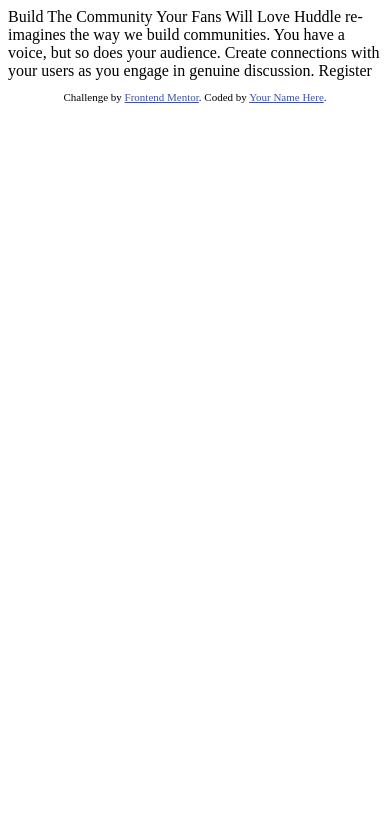
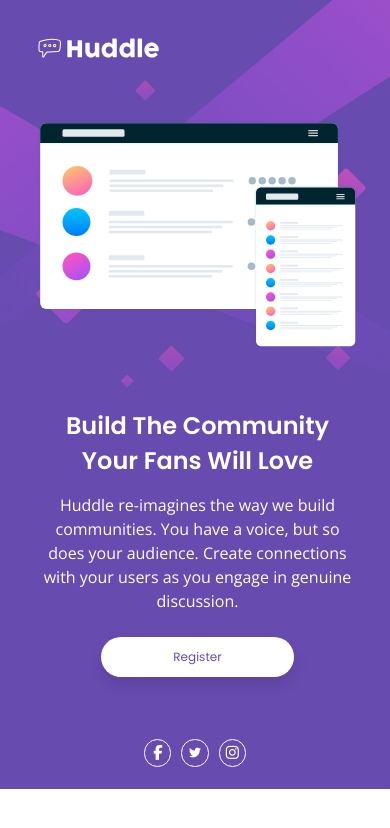
Before and after one commit to mehdi-adham/huddle-landing-page-with-single-introductory-section-master, a plain HTML site: page index.html in a window 390 px wide. Drawn offline with nearby package versions, Linux system fonts and the light colour scheme.

Commit message:
working on style and css

```diff
--- a/index.html
+++ b/index.html
@@ -1,33 +1,46 @@
 <!DOCTYPE html>
 <html lang="en">
+
 <head>
   <meta charset="UTF-8">
-  <meta name="viewport" content="width=device-width, initial-scale=1.0"> <!-- displays site properly based on user's device -->
+  <meta name="viewport" content="width=device-width, initial-scale=1.0">
+  <!-- displays site properly based on user's device -->
 
   <link rel="icon" type="image/png" sizes="32x32" href="./images/favicon-32x32.png">
 
   <title>Frontend Mentor | Huddle landing page with single introductory section</title>
 
-  <!-- Feel free to remove these styles or customise in your own stylesheet 👍 -->
-  <style>
-    .attribution { font-size: 11px; text-align: center; }
-    .attribution a { color: hsl(228, 45%, 44%); }
-  </style>
+  <link rel="stylesheet" href="style.css">
+  <script src="https://kit.fontawesome.com/67c5ae2572.js" crossorigin="anonymous"></script>
 </head>
+
 <body>
 
-  Build The Community Your Fans Will Love
+  <main class="Huddle">
+    <div class="logo">
+      <img src="images/logo.svg" alt="logo">
+    </div>
 
-  Huddle re-imagines the way we build communities. You have a voice, but so does your audience.
-  Create connections with your users as you engage in genuine discussion.
+    <div class="content">
+      <div class="mockups">
+        <img src="images/illustration-mockups.svg" alt="">
+      </div>
 
-  Register
+      <form action="#" class="form">
+        <h1>Build The Community Your Fans Will Love</h1>
+        <p>Huddle re-imagines the way we build communities. You have a voice, but so does your audience.
+          Create connections with your users as you engage in genuine discussion.</p>
+        <button class="btn">Register</button>
+      </form>
+    </div>
 
-  <footer>
-    <p class="attribution">
-      Challenge by <a href="https://www.frontendmentor.io?ref=challenge" target="_blank">Frontend Mentor</a>.
-      Coded by <a href="#">Your Name Here</a>.
-    </p>
-  </footer>
+    <div class="social-icon">
+      <div><i class="fa fa-facebook fa-lg"></i></div>
+      <div><i class="fab fa-twitter"></i></div>
+      <div><i class="fab fa-instagram fa-lg"></i></div>
+    </div>
+  </main>
+
 </body>
+
 </html>
--- /dev/null
+++ b/style.css
@@ -0,0 +1,168 @@
+@import url("https://fonts.googleapis.com/css2?family=Poppins:wght@400;600&display=swap");
+@import url("https://fonts.googleapis.com/css2?family=Open+Sans&display=swap");
+:root {
+  --Violet: hsl(257, 40%, 49%);
+  --Soft-Magenta: hsl(300, 69%, 71%);
+}
+
+* {
+  margin: 0;
+  padding: 0;
+  box-sizing: border-box;
+}
+
+body {
+  font-family: "Open Sans", sans-serif;
+  /*overflow-x: scroll;
+  overflow-y: hidden;
+  width: 1440px;
+  height: 800px;*/
+}
+
+img {
+  max-width: 100%;
+  display: block;
+}
+h1 {
+  font-family: "Poppins", sans-serif;
+  color: white;
+  margin-bottom: 22px;
+  font-size: 2.455em;
+  font-weight: 600;
+}
+p {
+  color: white;
+  margin: 12px 0;
+  line-height: 1.7rem;
+  font-size: 18px;
+}
+
+.Huddle {
+  background: var(--Violet) url(images/bg-desktop.svg) no-repeat;
+  background-size: contain;
+  display: flex;
+  flex-direction: column;
+  height: 100%;
+  padding: 1.7rem 4.3rem;
+}
+.logo {
+  width: 215px;
+  display: flex;
+  align-items: center;
+  justify-content: flex-start;
+  margin-top: 1.5rem;
+}
+.content {
+  display: grid;
+  grid-template-columns: 1.35fr 1fr;
+  gap: 2.5rem;
+  padding-top: 5.5rem;
+  margin-left: 5px;
+}
+.form {
+  margin-top: 2.7rem;
+  padding-right: 1.5rem;
+}
+
+/* form button */
+.btn {
+  padding: 1rem 4rem;
+  background-color: white;
+  border-radius: 35px;
+  border: 0;
+  margin: 0.7rem 0;
+  color: var(--Violet);
+  box-shadow: 0 8px 15px rgba(0, 0, 0, 0.1);
+  font-size: 17px;
+  font-family: "Poppins", sans-serif;
+  font-weight: 400;
+}
+.btn:hover {
+  cursor: pointer;
+  background-color: var(--Soft-Magenta);
+  color: white;
+}
+
+/* social icon */
+.social-icon {
+  display: flex;
+  justify-content: flex-end;
+  gap: 16px;
+  padding: 1.4rem 0.7rem;
+}
+.social-icon div {
+  color: white;
+  border-radius: 50%;
+  width: 2.5rem;
+  height: 2.5rem;
+  border: solid 1px white;
+  display: flex;
+  justify-content: center;
+  align-items: center;
+}
+.social-icon div:hover {
+  color: var(--Soft-Magenta);
+  border: solid 1px var(--Soft-Magenta);
+  cursor: pointer;
+}
+
+@media screen and (max-width: 480px) {
+  body {
+    /*width: 375px;
+    height: 800px;*/
+    width: 100%;
+  }
+  .logo {
+    margin-top: 2rem;
+    width: 130px;
+  }
+  h1 {
+    font-size: 24px;
+    margin-bottom: 15px;
+  }
+  .Huddle {
+    text-align: center;
+    background: var(--Violet) url(images/bg-mobile.svg) no-repeat;
+    background-size: contain;
+    display: flex;
+    flex-direction: column;
+    height: 100%;
+    padding: 0 2rem;
+  }
+  .content {
+    display: grid;
+    grid-template-columns: 1fr;
+    padding-top: 3.5rem;
+    gap: 1rem;
+  }
+  .form {
+    padding-right: 0;
+  }
+  p {
+    font-size: 16px;
+    line-height: 1.5rem;
+  }
+  .btn {
+    padding: 0.7rem 4.5rem;
+    color: var(--Violet);
+    box-shadow: 0 8px 15px rgba(0, 0, 0, 0.1);
+    font-size: 12px;
+    font-family: "Poppins", sans-serif;
+    font-weight: 400;
+  }
+  .social-icon {
+    display: flex;
+    justify-content: center;
+    gap: 10px;
+    padding: 1.4rem 0;
+    margin-top: 1.8rem;
+  }
+  .social-icon div {
+    width: 1.7rem;
+    height: 1.7rem;
+    font-size: 12px;
+  }
+  .social-icon div:first-child{
+    font-size: 12px;
+  }
+}
```
